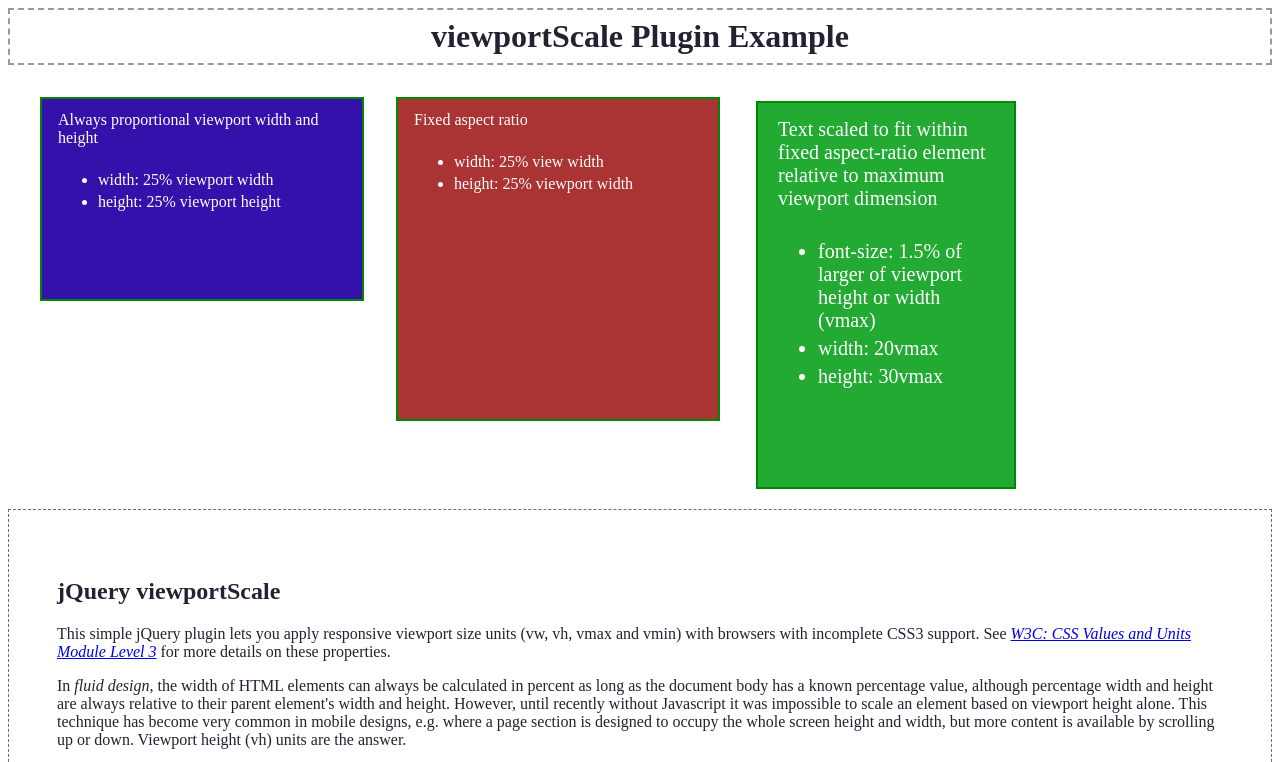
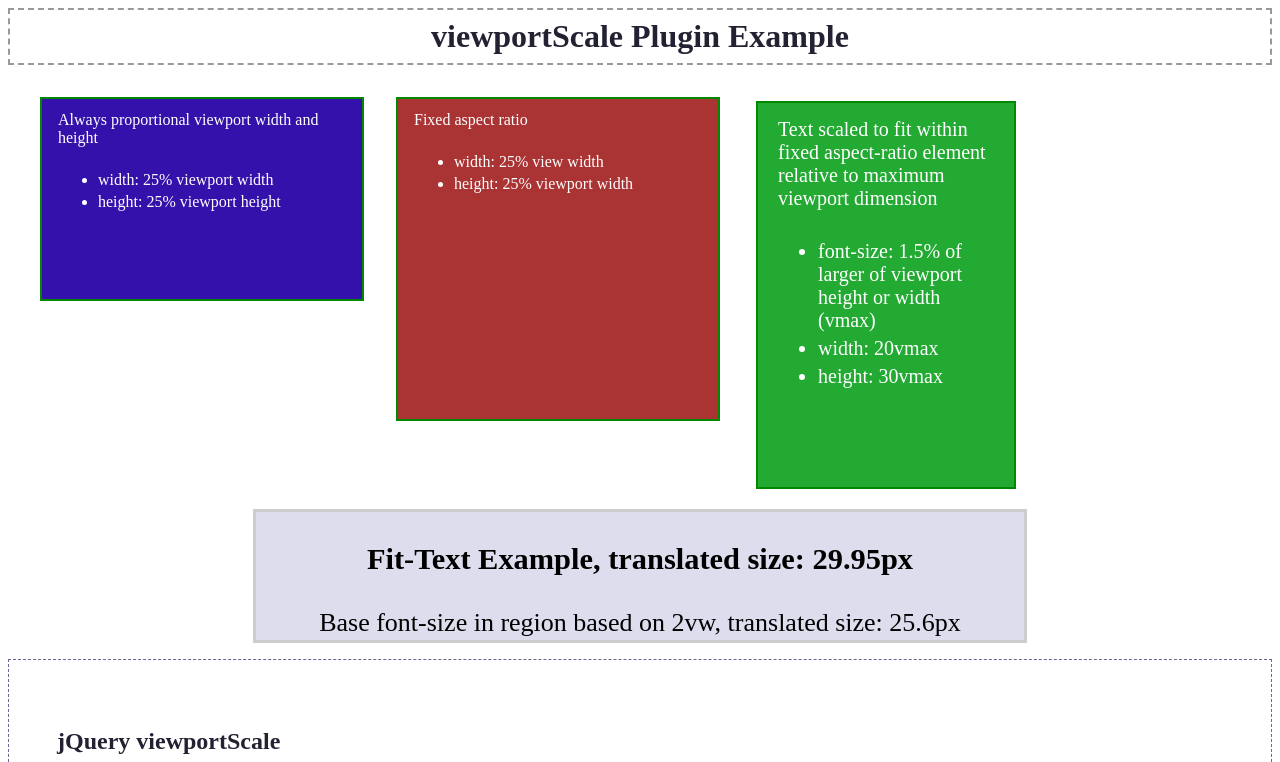
Before and after one commit to neilg63/viewportScale, a website: page demo/index.html in a window 1280 px wide. Shown: the top 762 px of the page. Drawn offline with nearby package versions, Linux system fonts and the light colour scheme.

Commit message:
edited Demo as window.viewportSize is available when related file os included

```diff
--- a/demo/index.html
+++ b/demo/index.html
@@ -4,7 +4,13 @@
 <meta charset="UTF-8" />
 <title>jQuery viewport Scale Demo</title>
 <script src="https://code.jquery.com/jquery-1.11.1.min.js"></script>
+<!-- /* Only use if accurate cross-browser viewport width is required
+		 * Otherwise scrollbars will be subtracted from viewport width in
+		 * desktop browsers. If required, include viewportSize-min.js first
+		*/
+-->
 <script src="../dist/viewportSize-min.js"></script>
+<!--  Load after jQuery (required) and viewportSize (if required) -->
 <script src="../dist/viewport-scale.js"></script>
 <style>
 
@@ -79,11 +85,24 @@ article {
 	font-size: 1.5vmax;
 }
 
-#main .full-height {
-	background: #cc33cc;
-	color: white;
-	width: 20vw;
-	height: 100vh;
+
+.full-width {
+	width: 100%;
+	clear: both;
+	padding: 1 0;
+	margin: 0;
+	text-align: center;
+}
+
+.fit-text {
+	position: relative;
+	background: #ddddee;
+	color: black;
+	width: 60vw;
+	height: 10vw;
+	font-size: 2vw;
+	border: solid 3px #cccccc;
+	margin: 0 auto;
 }
 
 
@@ -120,10 +139,15 @@ article {
 			<li>font-size: 1.5% of larger of viewport height or width (vmax)</li>
 			<li>width: 20vmax</li>
 			<li>height: 30vmax</li>
-
 		</ul>
 	</div>
+</section>
 
+<section class="full-width">
+	<div class="fit-text">
+		<h3>Fit-Text Example, translated size: <span class="calc-size"></span></h3>
+		<p>Base font-size in region based on 2vw, translated size: <span class="calc-size"></span></p>
+	</div>
 </section>
 
 <article id="explanation">
@@ -264,11 +288,34 @@ $('section.third-width-fixed-aspect').viewportScale({
 <script>
 
 	$(function() {
-		/* Only use if accurate cross-browser viewport width is required
-		 * Otherwise scrollbars will be subtracted from viewport width in
-		 * desktop browsers. If required, include viewportSize-min.js first
-		*/
-		viewportSize.getWidth();
+
+		var prevW = 0;
+
+		var calcSizes = $('.calc-size'),numCalcSizes = calcSizes.length
+
+		var calcFontSize = function(el) {
+			if (el.length>0) {
+				var fs = el.parent().css('font-size');
+				el.html(fs.replace(/\.(\d\d?)\d*px/g,".$1px"));
+			}
+		}
+
+		var calcFontSizes = function() {
+			var w = viewportSize.getWidth();
+			if (w >= (prevW+10) || w <= (prevW-10)) {
+				var i=0;
+				prevW = w;
+				if (numCalcSizes>0) {
+					for (; i < numCalcSizes;i++) {
+						calcFontSize(calcSizes.eq(i));
+					}
+					$(window).on('resize',calcFontSizes);
+				}
+			}
+		}
+
+			calcFontSizes();
+
 
 	   $('.quarter-height').viewportScale('25vh,25vw');
 
@@ -283,6 +330,12 @@ $('section.third-width-fixed-aspect').viewportScale({
 			 'font-size': '1.5vmax'
 		 });
 
+		 $('.fit-text').viewportScale({
+			 height: '10vw',
+			 width: '60vw',
+			 'font-size': '2vw'
+		 });
+
 	});
 
 
```
